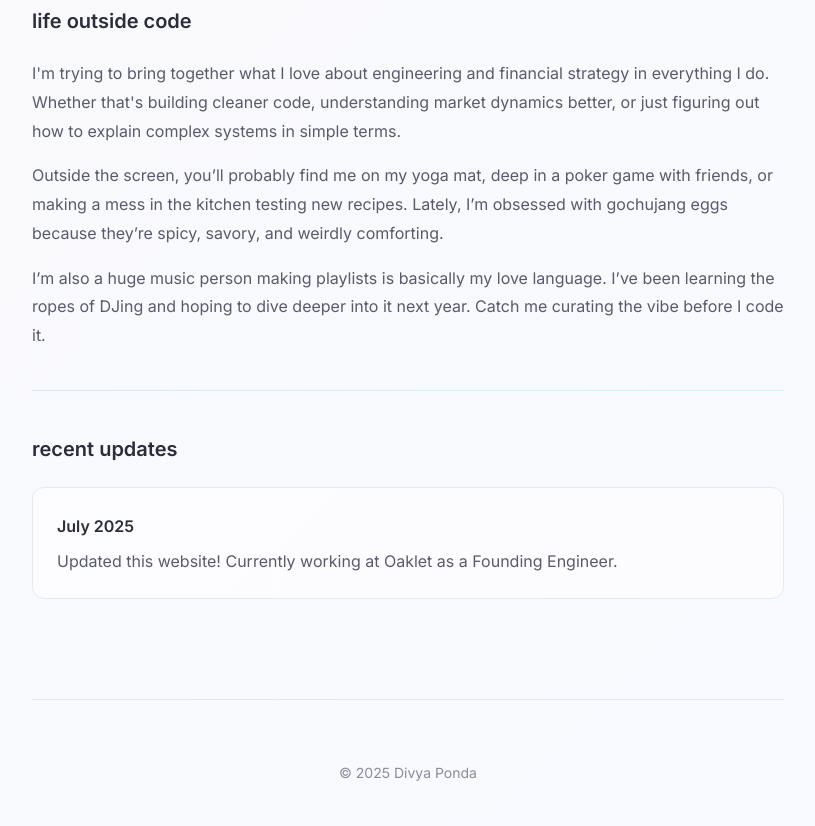
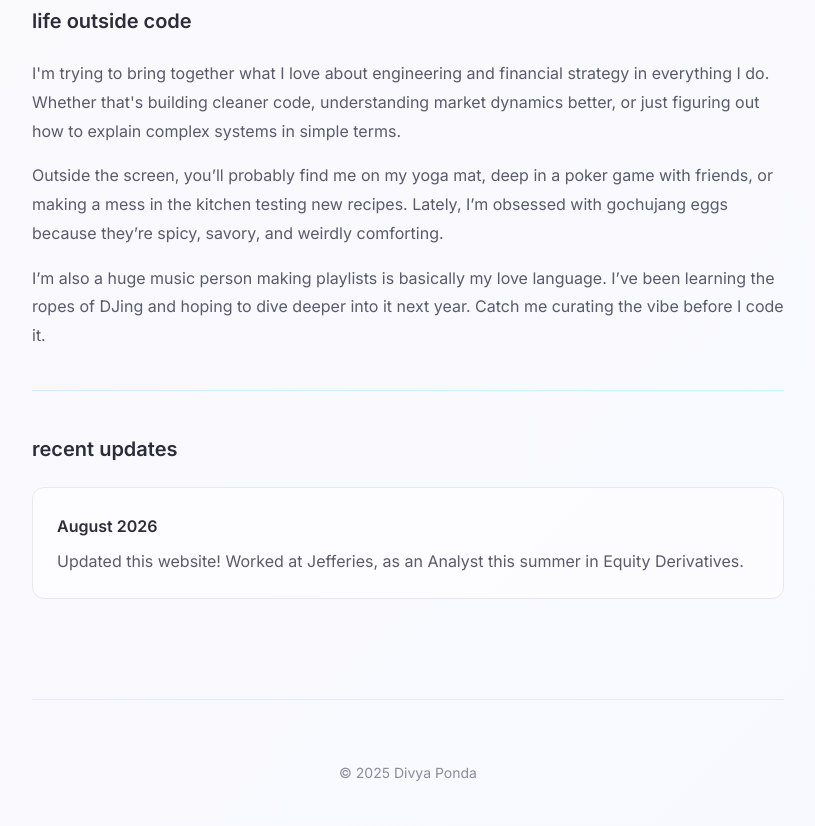
Before and after one commit to divponda/divponda.github.io, a plain HTML site: page now.html in a window 1280 px wide. Shown: the part 1180-2006 px from the top of the page, without its empty margins (232-1047 px from the left). Drawn offline with Linux system fonts and the light colour scheme.

Commit message:
Update recent updates section in now.html

```diff
--- a/now.html
+++ b/now.html
@@ -142,9 +142,9 @@
                 <h2 class="section-title">Recent Updates</h2>
                 <div class="content">
                     <div class="card">
-                        <h3 class="card-title">July 2025</h3>
+                        <h3 class="card-title">August 2026</h3>
                         <div class="card-content">
-                            <p>Updated this website! Currently working at Oaklet as a Founding Engineer.</p>
+                            <p>Updated this website! Worked at Jefferies, as an Analyst this summer in Equity Derivatives.</p>
                         </div>
                     </div>
                 </div>
```
